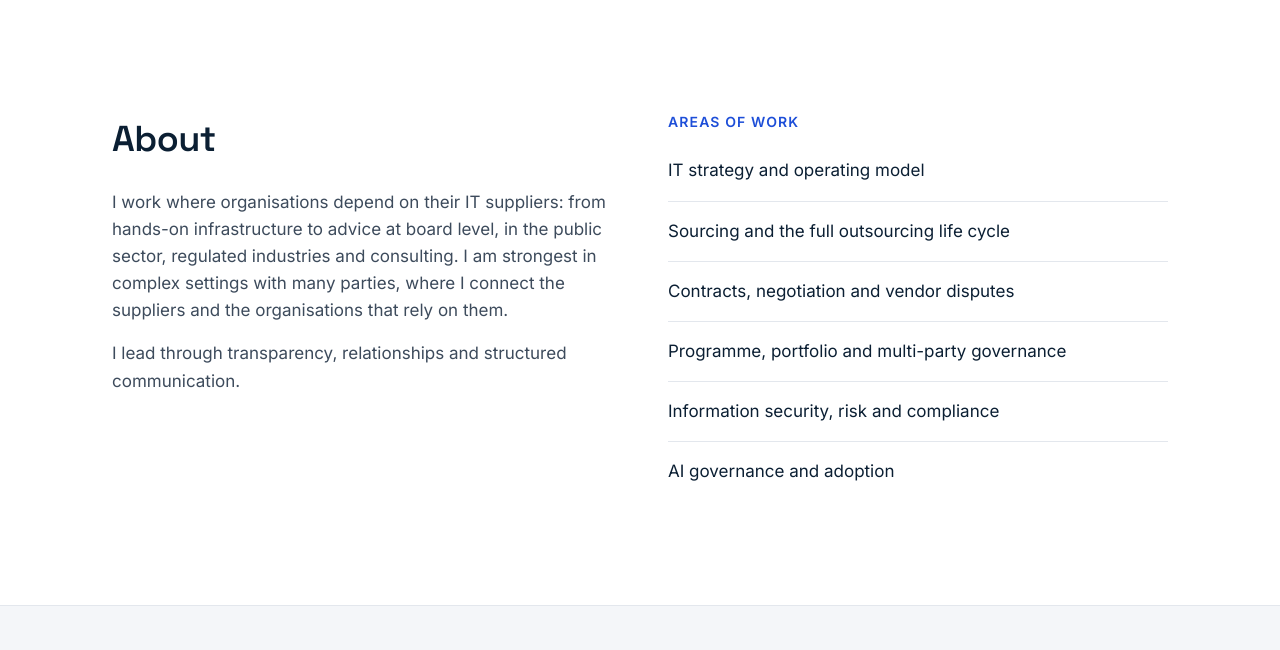
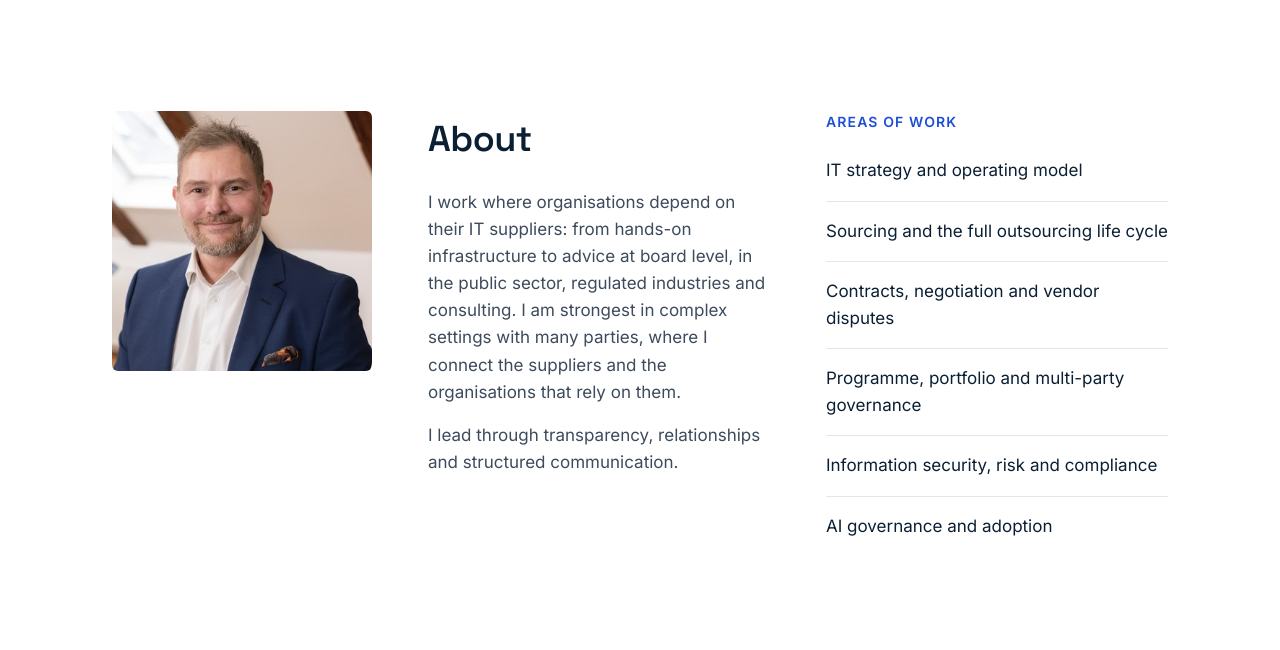
Before and after one commit to ElkaerMeisner/elkaermeisner.com, a plain HTML site: page index.html in a window 1280 px wide. Shown: the part 1650-2300 px from the top of the page. Drawn offline with Linux system fonts and the light colour scheme.

Commit message:
Add portrait to About

```diff
--- a/assets/site.css
+++ b/assets/site.css
@@ -82,6 +82,10 @@ a.card:hover{border-color:var(--ink);color:var(--ink)}
 
 .split{display:flex;flex-wrap:wrap;gap:56px}
 .split > div{flex:1 1 380px;min-width:0}
+.about{align-items:flex-start}
+.about > div{flex:1 1 300px}
+.about > .portrait{flex:0 0 260px}
+.portrait img{display:block;width:100%;height:auto;border-radius:6px}
 .list-lined{margin:0;padding:0;list-style:none}
 .list-lined li{padding:16px 0;border-bottom:1px solid var(--line)}
 .list-lined li:last-child{border-bottom:0}
@@ -145,5 +149,6 @@ a.card:hover{border-color:var(--ink);color:var(--ink)}
   .signup{padding:28px}
   .cover{flex-basis:200px}
   .hero-book{gap:40px}
+  .about > .portrait{flex-basis:200px}
   .hero-book .cover{flex-basis:200px;min-width:180px}
 }
--- a/index.html
+++ b/index.html
@@ -123,7 +123,10 @@
   </section>
 
   <section id="about" class="wrap section section-last" aria-labelledby="about-h">
-    <div class="split">
+    <div class="split about">
+      <div class="portrait">
+        <img src="assets/michael-720.jpg" srcset="assets/michael-360.jpg 360w, assets/michael-720.jpg 720w" sizes="(max-width:600px) 200px, 260px" width="720" height="720" loading="lazy" alt="Michael Elkær Meisner">
+      </div>
       <div>
         <h2 id="about-h" class="h2">About</h2>
         <p class="muted" style="margin-top:20px">I work where organisations depend on their IT suppliers: from hands-on infrastructure to advice at board level, in the public sector, regulated industries and consulting. I am strongest in complex settings with many parties, where I connect the suppliers and the organisations that rely on them.</p>
```
Also changed, not shown: assets/michael-360.jpg (added), assets/michael-720.jpg (added).
